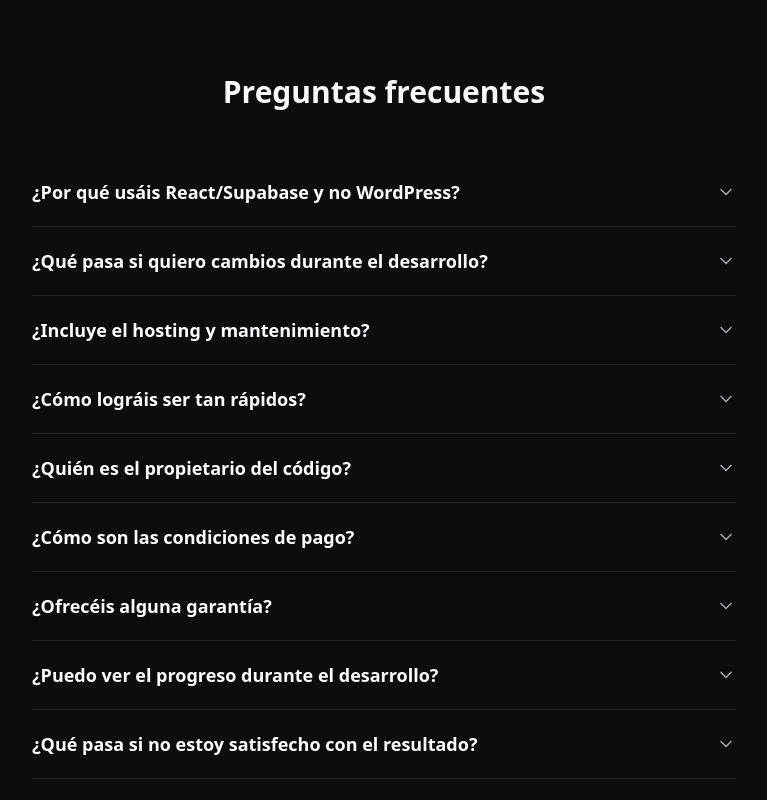
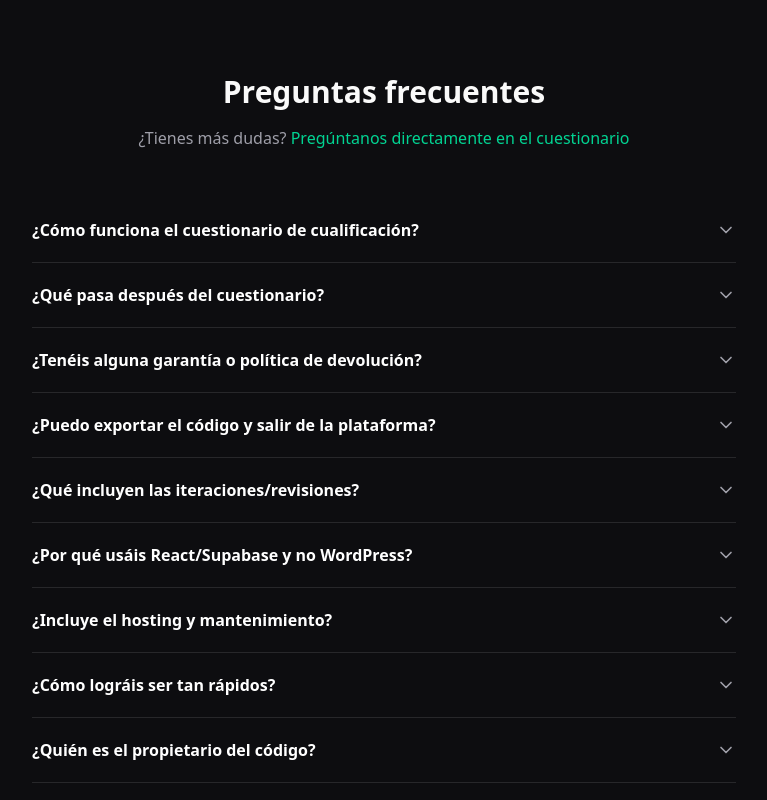
Before and after one commit to ignasi9494/servicios-productos-online-ignasi, a React (Vite) app: page / in a window 1280 px wide. Shown: the part 8060-8860 px from the top of the page, without its empty margins (256-1023 px from the left). Built offline with nearby package versions, Linux system fonts and the light colour scheme; no server answers.

Commit message:
Agent: update FAQ with 12 questions covering questionnaire, proposals, iterations, export, data policy (#503)
Co-Authored-By: Claude Sonnet 4.6 <noreply@anthropic.com>

```diff
--- a/src/components/FAQ.tsx
+++ b/src/components/FAQ.tsx
@@ -1,23 +1,40 @@
 import { useState } from 'react';
 import { motion, AnimatePresence } from 'motion/react';
 import { ChevronDown } from 'lucide-react';
+import { Link } from 'react-router-dom';
 
 const faqs = [
   {
-    q: '¿Por qué usáis React/Supabase y no WordPress?',
-    a: 'WordPress es genial para blogs, pero limitante para productos digitales. React y Supabase nos permiten crear aplicaciones web modernas, ultrarrápidas, seguras y escalables desde el día 1, sin depender de plugins frágiles.',
+    q: '¿Cómo funciona el cuestionario de cualificación?',
+    a: 'Es una conversación con nuestro asistente de IA que actúa como un consultor senior. Te hace entre 15 y 22 preguntas adaptadas al tipo de proyecto que quieres construir: tipo de app, funcionalidades, diseño, público objetivo, integraciones, presupuesto y plazos. Al terminar, recibes una estimación de precio orientativa y en menos de 24h te enviamos la propuesta definitiva.',
   },
   {
-    q: '¿Qué pasa si quiero cambios durante el desarrollo?',
-    a: 'Trabajamos con un alcance (scope) cerrado para garantizar tiempos y precios. Si surgen nuevas ideas durante el desarrollo, las documentamos para una fase 2 o las incluimos en una bolsa de horas posterior.',
+    q: '¿Qué pasa después del cuestionario?',
+    a: 'En menos de 24 horas recibes la propuesta definitiva en tu dashboard de cliente. Podrás revisarla, pedir cambios o aceptarla directamente. Al aceptar, firmas el contrato digitalmente y realizas el pago inicial (50%). Desde ese momento arranca el desarrollo.',
+  },
+  {
+    q: '¿Tenéis alguna garantía o política de devolución?',
+    a: 'Sí. Si la entrega no cumple el alcance acordado por escrito, lo corregimos sin coste adicional. Además, incluimos 30 días (o 60 días en el plan Scale) de corrección de bugs tras la entrega. Si antes de empezar el desarrollo decides no continuar, devolvemos el 50% del pago inicial.',
+  },
+  {
+    q: '¿Puedo exportar el código y salir de la plataforma?',
+    a: 'Por supuesto. El código es 100% tuyo desde el primer día. Al finalizar el proyecto puedes descargarlo completo en un archivo ZIP. También puedes optar por un plan de mantenimiento mensual donde nosotros gestionamos la infraestructura. En cualquier momento puedes exportar y hospedar el proyecto donde quieras.',
+  },
+  {
+    q: '¿Qué incluyen las iteraciones/revisiones?',
+    a: 'Las revisiones son cambios de diseño, texto o ajustes menores sobre el proyecto entregado. Cada plan incluye un número de revisiones (Launch: 1, Build: 2, Scale: 3). Las iteraciones NO incluyen nuevas funcionalidades fuera del alcance firmado. Puedes comprar revisiones adicionales a 250€/cada una.',
+  },
+  {
+    q: '¿Por qué usáis React/Supabase y no WordPress?',
+    a: 'WordPress es genial para blogs, pero limitante para productos digitales. React y Supabase nos permiten crear aplicaciones web modernas, ultrarrápidas, seguras y escalables desde el día 1, sin depender de plugins frágiles. Menos deuda técnica desde el principio.',
   },
   {
     q: '¿Incluye el hosting y mantenimiento?',
-    a: 'El despliegue inicial está incluido. Los costes de infraestructura (Vercel, Supabase) suelen ser gratuitos en la capa inicial y se configuran a tu nombre. Ofrecemos planes de mantenimiento desde 500€/mes para evolución continua — consulta la sección de Mantenimiento para más detalles.',
+    a: 'El deploy inicial en producción está incluido en todos los planes. Después, puedes optar por un plan de mantenimiento mensual (desde 49€/mes) donde gestionamos hosting, base de datos, backups y soporte. O te entregamos el código y te lo montas donde prefieras — la decisión es tuya.',
   },
   {
     q: '¿Cómo lográis ser tan rápidos?',
-    a: 'Utilizamos herramientas avanzadas de desarrollo asistido por inteligencia artificial que nos permiten automatizar tareas repetitivas como testing, documentación y refactorización. Esto nos libera para centrarnos en la lógica de negocio y entregar en semanas lo que otros tardan meses. El resultado: tu producto genera valor antes, y tú dejas de esperar.',
+    a: 'Utilizamos herramientas avanzadas de desarrollo asistido por inteligencia artificial que nos permiten automatizar tareas repetitivas como testing, documentación y refactorización. Esto nos libera para centrarnos en la lógica de negocio y entregar en semanas lo que otros tardan meses.',
   },
   {
     q: '¿Quién es el propietario del código?',
@@ -25,19 +42,15 @@ const faqs = [
   },
   {
     q: '¿Cómo son las condiciones de pago?',
-    a: 'Trabajamos con un modelo simple: 50% al firmar la propuesta y 50% a la entrega del proyecto finalizado. Para proyectos Scale, podemos acordar hitos intermedios de pago.',
+    a: 'Trabajamos con un modelo simple: 50% al firmar la propuesta y 50% a la entrega del proyecto finalizado. Para proyectos Scale, podemos acordar hitos intermedios de pago. Aceptamos tarjeta de crédito/débito, transferencia bancaria y PayPal.',
   },
   {
-    q: '¿Ofrecéis alguna garantía?',
-    a: 'Sí. Todos nuestros proyectos incluyen 30 días de corrección de bugs sin coste adicional a partir de la entrega. Si algo no funciona como se acordó en el alcance, lo solucionamos sin coste adicional ni preguntas.',
+    q: '¿Qué política de datos aplicáis?',
+    a: 'Toda la información que compartes en el cuestionario y en el dashboard se almacena de forma segura en servidores europeos (Supabase EU). No compartimos tus datos con terceros. Cumplimos con el RGPD. Puedes solicitar la eliminación de tus datos en cualquier momento escribiéndonos a nuestro email.',
   },
   {
     q: '¿Puedo ver el progreso durante el desarrollo?',
-    a: 'Por supuesto. Desplegamos versiones de prueba desde la primera semana y te damos acceso a un entorno de staging donde puedes ver y probar tu producto en tiempo real mientras lo construimos.',
-  },
-  {
-    q: '¿Qué pasa si no estoy satisfecho con el resultado?',
-    a: 'El alcance cerrado (scope) que firmamos antes de empezar protege a ambas partes. Definimos exactamente qué funcionalidades se entregan. Si al final el producto no cumple lo acordado, lo corregimos sin coste adicional.',
+    a: 'Sí. Desplegamos versiones de prueba desde la primera semana y tienes acceso a un entorno de staging en tu dashboard donde puedes ver y probar tu producto en tiempo real mientras lo construimos. También puedes comunicarte con el equipo directamente desde la plataforma.',
   },
 ];
 
@@ -51,7 +64,7 @@ function FAQItem({ faq, index }: { faq: { q: string; a: string }; index: number
       initial={{ opacity: 0, y: 10 }}
       whileInView={{ opacity: 1, y: 0 }}
       viewport={{ once: true }}
-      transition={{ duration: 0.4, delay: index * 0.05 }}
+      transition={{ duration: 0.4, delay: (index % 6) * 0.05 }}
       className="border-b border-zinc-800"
     >
       <h3>
@@ -62,7 +75,7 @@ function FAQItem({ faq, index }: { faq: { q: string; a: string }; index: number
           aria-controls={panelId}
           className="w-full flex items-center justify-between py-5 text-left"
         >
-          <span className="text-lg font-bold text-white pr-4">{faq.q}</span>
+          <span className="text-base font-semibold text-white pr-4">{faq.q}</span>
           <ChevronDown
             className={`w-5 h-5 text-zinc-400 shrink-0 transition-transform duration-200 ${open ? 'rotate-180' : ''}`}
           />
@@ -80,7 +93,7 @@ function FAQItem({ faq, index }: { faq: { q: string; a: string }; index: number
             transition={{ duration: 0.2 }}
             className="overflow-hidden"
           >
-            <p className="text-zinc-400 pb-5">{faq.a}</p>
+            <p className="text-zinc-400 pb-5 text-sm leading-relaxed">{faq.a}</p>
           </motion.div>
         )}
       </AnimatePresence>
@@ -92,7 +105,13 @@ export function FAQ() {
   return (
     <section id="faq" className="py-24 bg-zinc-900/30 border-t border-zinc-900">
       <div className="max-w-3xl mx-auto px-6 lg:px-8">
-        <h2 className="text-3xl font-bold text-center mb-12">Preguntas frecuentes</h2>
+        <h2 className="text-3xl font-bold text-center mb-4">Preguntas frecuentes</h2>
+        <p className="text-zinc-400 text-center mb-12">
+          ¿Tienes más dudas?{' '}
+          <Link to="/cuestionario" className="text-emerald-400 hover:text-emerald-300 transition-colors">
+            Pregúntanos directamente en el cuestionario
+          </Link>
+        </p>
         <div>
           {faqs.map((faq, index) => (
             <FAQItem key={index} faq={faq} index={index} />
```
